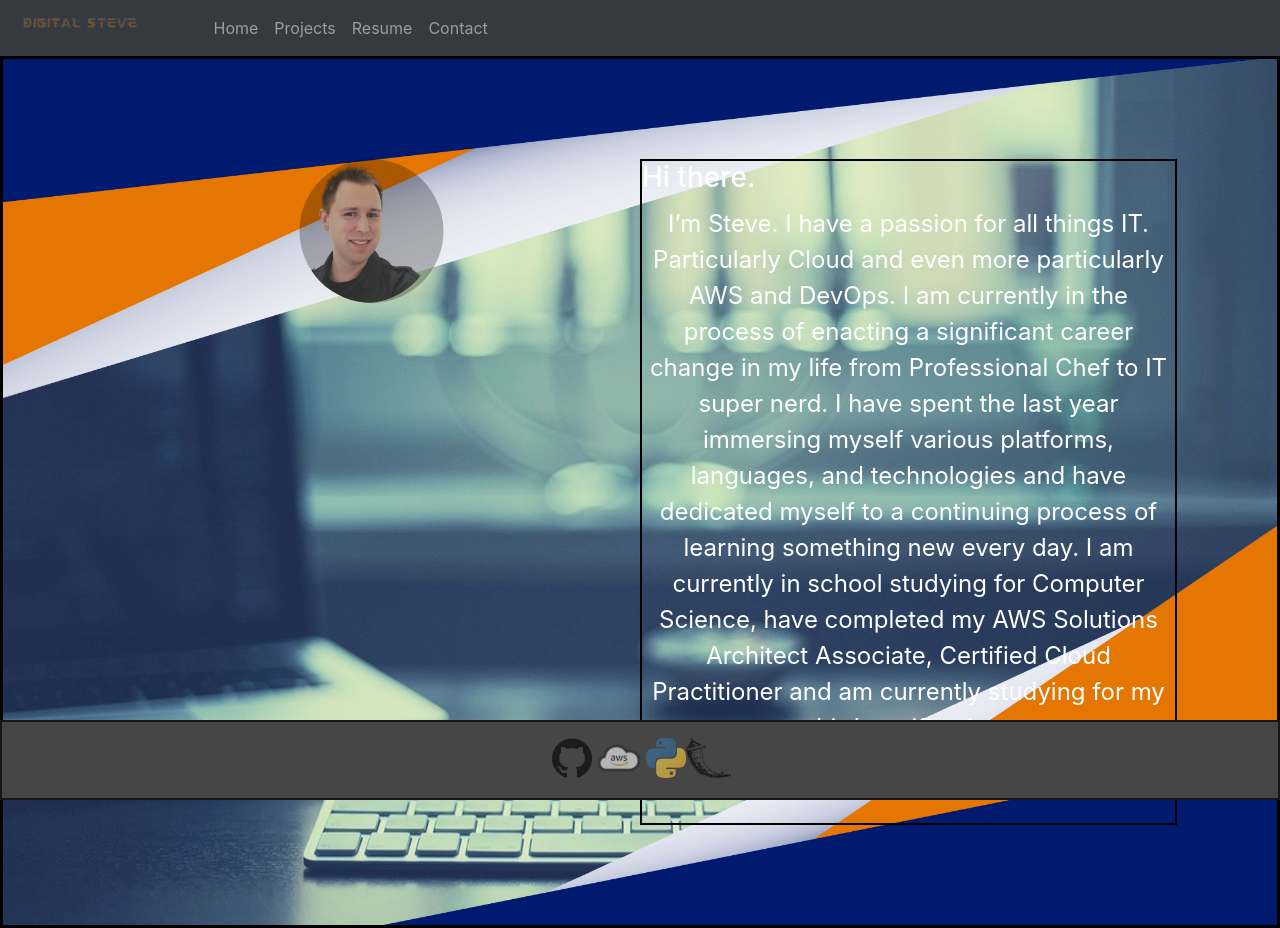
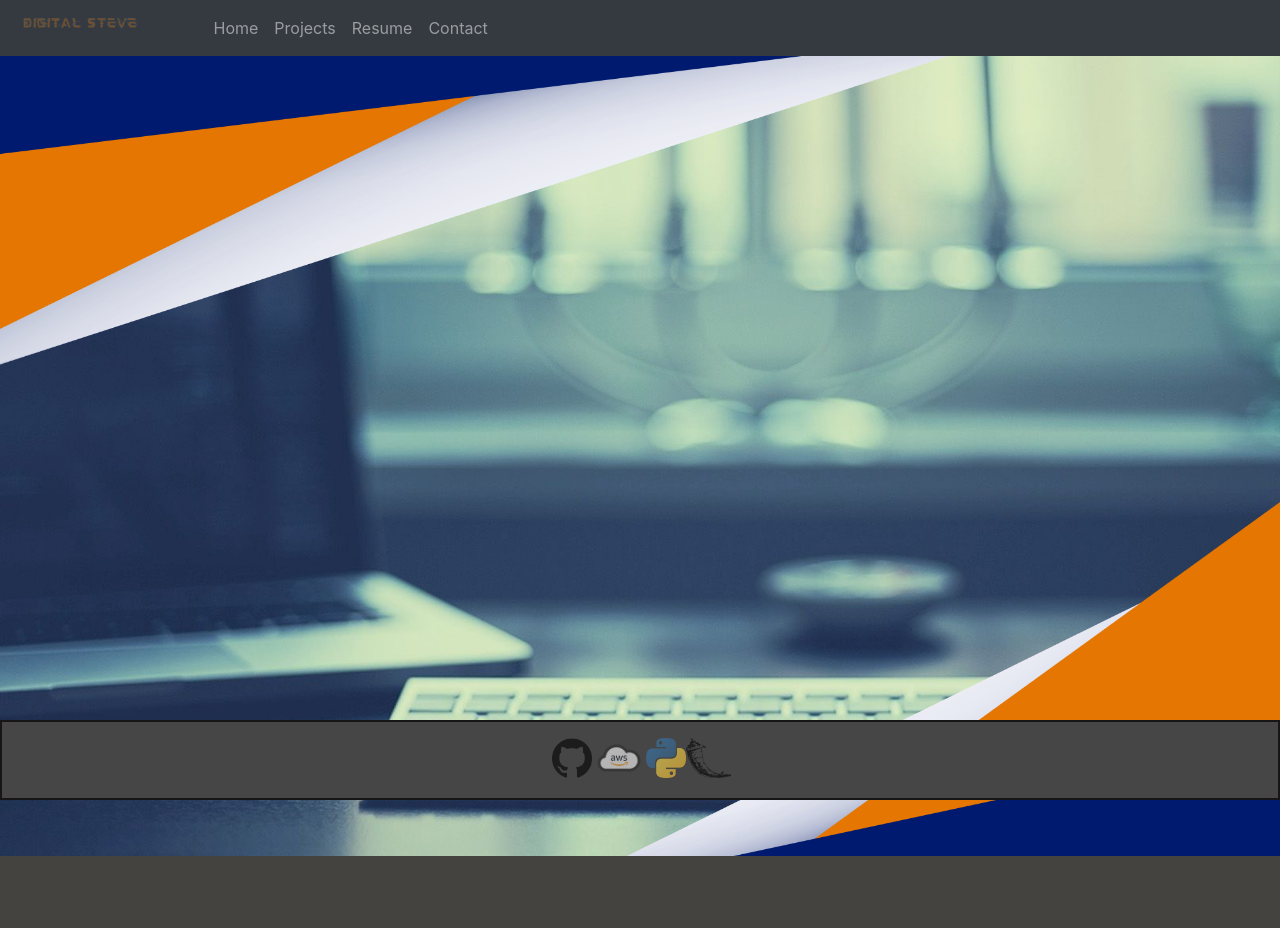
Before and after one commit to syuhas/web_resume, a Flask app: page / in a window 1280 px wide. After the commit the page ends 856 px from the top, so only its background shows below. Run offline with Flask 2, Linux system fonts and the light colour scheme.

Commit message:
viewport edits

```diff
--- a/website/static/custom.css
+++ /dev/null
@@ -1,96 +0,0 @@
-
-
-
-.main {
-    height: auto;
-    min-height: 100vh;
-    width: auto;
-    background-size: 100% 100%;
-    text-align: center;
-    background-image: url(../static/tester.png), url(../static/tester4.jpg);
-    border: 3px solid rgb(0, 0, 0);
-    padding: 100px;
-  }
-
-  .navwrap img{
-    height: 30px;
-    opacity: 30%;
-  }
-
-  p {
-    padding: 3px;
-  }
-
-  .title_txt {
-    color: rgba(240, 248, 255, 0.46);
-    text-align: center;
-    font-style: italic;
-    font-family: monospace;
-  }
-
-  .body_home {
-    height: auto;
-    width: auto;
-  }
-
-  .flex-container {
-    display: flex;
-    justify-content: left;
-  }
-
-  .flex-greeting-home {
-    color: rgb(255, 255, 255);
-    border: 2px solid black;
-    justify-items: left;
-
-  }
-
-
-  .flex-child-home {
-    flex: 1;
-    font-size: 3vh;
-    width: 50%;
-  }
-
-  .flex-img-home {
-    justify-items: left;
-  }
-
-
-  .flex-img-home img {
-    height: auto;
-    width: 20vh;
-    opacity: 95%;
-    clip-path: circle();
-    background-color: rgba(0, 0, 0, 0.278);
-    padding-right: 2vh;
-  }
-
-
-
-
-  .footer {
-    background-color: rgb(70, 70, 70);
-    border: 2px solid rgb(23, 21, 21);
-    max-height: 10vh;
-    min-height: 10vh;
-    bottom: 0;
-    position: fixed;
-    width: 100%;
-    left: 0;
-    display: flex;
-    justify-content: center;
-    padding-top: 2vh;
-  }
-
-
-  .footer img {
-    opacity: 60%;
-    height: 5vh;
-    min-height: 5vh;
-  }
-
-  .footertxt {
-    padding-right: 3px;
-    font-size: 1vh;
-  }
--- /dev/null
+++ b/website/static/main.css
@@ -0,0 +1,127 @@
+
+@media screen and (min-device-width: 800px) {
+
+  .body {
+    background-image: url(../static/tester.png), url(../static/tester4.jpg);
+    background-size: cover;
+    }
+
+  .main {
+      height: auto;
+      min-height: 100vh;
+      width: auto;
+      text-align: center;
+    }
+
+    .navwrap img{
+      height: 30px;
+      opacity: 30%;
+    }
+
+
+
+
+
+
+
+
+
+
+
+
+
+
+
+    .footer {
+      background-color: rgb(70, 70, 70);
+      border: 2px solid rgb(23, 21, 21);
+      max-height: 10vh;
+      min-height: 10vh;
+      bottom: 0;
+      position: fixed;
+      width: 100%;
+      left: 0;
+      display: flex;
+      justify-content: center;
+      padding-top: 2vh;
+    }
+
+
+    .footer img {
+      opacity: 60%;
+      height: 5vh;
+      min-height: 5vh;
+    }
+
+    .footertxt {
+      padding-right: 3px;
+      font-size: 1vh;
+    }
+}
+
+
+
+
+
+@media screen and (max-device-width: 799px) {
+
+  .body {
+    background-image: url(../static/tester.png), url(../static/tester4.jpg);
+    background-size: 100vh;
+    height: fit-content;
+
+  }
+
+  .main {
+      height: auto;
+      min-height: 100vh;
+      width: auto;
+      background-size: 100% 100%;
+      text-align: center;
+    }
+
+    .navwrap img{
+      height: 30px;
+      opacity: 30%;
+    }
+
+
+
+
+
+
+
+
+
+
+
+
+
+
+
+    .footer {
+      background-color: rgb(70, 70, 70);
+      border: 2px solid rgb(23, 21, 21);
+      max-height: 10vh;
+      min-height: 10vh;
+      bottom: 0;
+      position: fixed;
+      width: 100%;
+      left: 0;
+      display: flex;
+      justify-content: center;
+      padding-top: 2vh;
+    }
+
+
+    .footer img {
+      opacity: 60%;
+      height: 5vh;
+      min-height: 5vh;
+    }
+
+    .footertxt {
+      padding-right: 3px;
+      font-size: 1vh;
+    }
+}
--- a/website/templates/base.html
+++ b/website/templates/base.html
@@ -3,18 +3,18 @@
     <head>
         <meta charset="utf-8">
         <meta http-equiv="X-UA-Compatible" content="IE=edge">
-        <meta name="viewport" content="width=device-width, initial-scale=1, shrink-to-fit=no">
+        <meta name="viewport" content="width=device-width, initial-scale=1, shrink-to-fit=yes">
         <!-- Bootstrap CSS-->
         <link rel="stylesheet" href="https://cdn.jsdelivr.net/npm/bootstrap@4.1.3/dist/css/bootstrap.min.css"
         integrity="sha384-MCw98/SFnGE8fJT3GXwEOngsV7Zt27NXFoaoApmYm81iuXoPkFOJwJ8ERdknLPMO"
         crossorigin="anonymous">
-        <link rel="stylesheet" href="{{ url_for('static', filename='custom.css') }}">
+        <link rel="stylesheet" href="{{ url_for('static', filename='main.css') }}">
         <link rel="icon" type="image/ico" href="{{ url_for('static', filename='cloudcomp.png')}}">
         <!--title template-->
         <title>{% block title %}Home{% endblock %}</title>
     </head>
-    <body>
 
+    <body class="body">
     <div class="navwrap">
             <nav class="navbar navbar-expand-lg navbar-dark bg-dark">
                 <a href="/"><img src="{{ url_for('static', filename='digitalsteve.png') }}" alt="Home"></a>
@@ -41,7 +41,7 @@
 
 
 
-            <div class="main">{% block content %} {% endblock %}</div>
+    <div class="main">{% block content %} {% endblock %}
 
 
 
@@ -58,6 +58,7 @@
                 <img src="{{ url_for('static', filename='python.png') }}"/>
                 <img src="{{ url_for('static', filename='flask.png') }}"/>
         </div>
+    </div>
         <!--jQuery, Popper, Boostrap-->
         <script src="https://code.jquery.com/jquery-3.3.1.slim.min.js"
         integrity="sha384-q8i/X+965DzO0rT7abK41JStQIAqVgRVzpbzo5smXKp4YfRvH+8abtTE1Pi6jizo"
--- a/website/templates/home.html
+++ b/website/templates/home.html
@@ -8,36 +8,4 @@
 {% block content %}
 
 
-<div class="body_home">
-
-    <div class="flex-container">
-        <div class="flex-child-home">
-            <div class="flex-img-wrapper">
-            <div class="flex-img-home">
-                <img src="{{ url_for('static', filename='portrait.png') }}" alt="">
-            </div>
-            </div>
-
-        </div>
-        <div class="flex-child-home">
-            <div class="flex-greeting-home"><h3>Hi there.</h3><div>
-            <p>I’m Steve. I have a passion for all things IT. Particularly Cloud and even more particularly AWS and DevOps. I am currently in the process of enacting a significant career change in my life from
-                Professional Chef to IT super nerd. I have spent the last year immersing myself various platforms, languages, and technologies and have dedicated myself to a continuing process of learning something new every day.
-                I am currently in school studying for Computer Science, have completed my AWS Solutions Architect Associate, Certified Cloud Practitioner and am currently studying for my third certification.</p>
-            <p>more text here</p>
-        </div>
-    </div>
-
-
-</div>
-
-
-
-
-
-
-
-
-
-
 {% endblock %}
--- a/website/templates/projects.html
+++ b/website/templates/projects.html
@@ -7,11 +7,6 @@
 {% endblock %}
 {% block content %}
 
-<div class="title_txt">
-    <h4>Projects</h4>
-</div>
-
-
 
 
 {% endblock %}
```
Also changed, not shown: website/static/main_mobile.css (added, +62 -0 lines), 1 other file.
